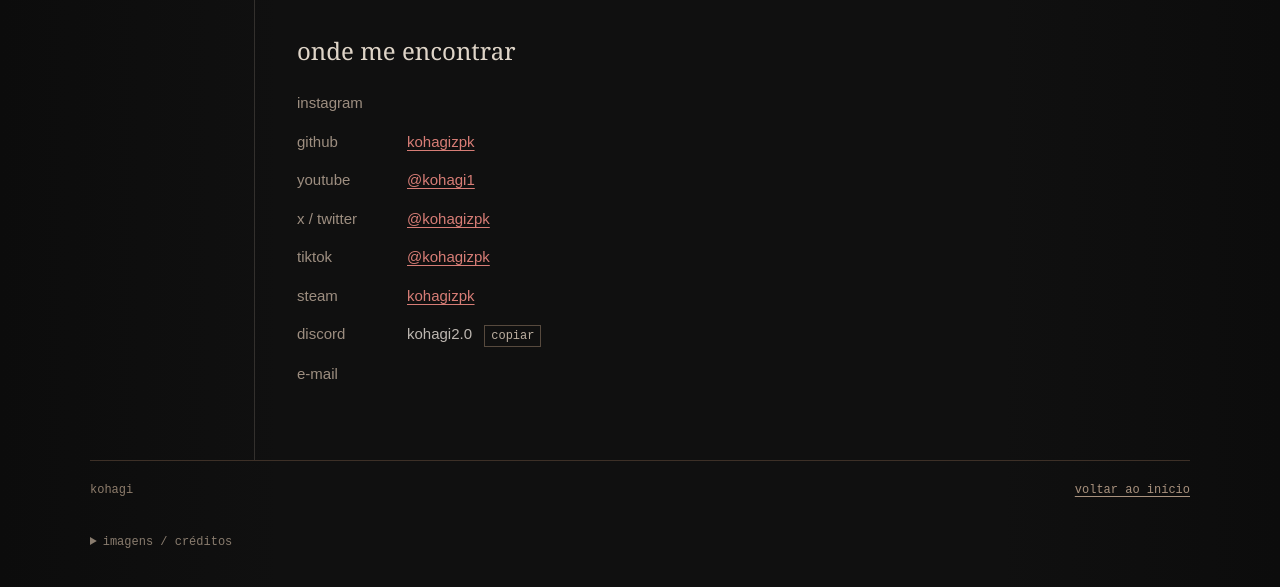
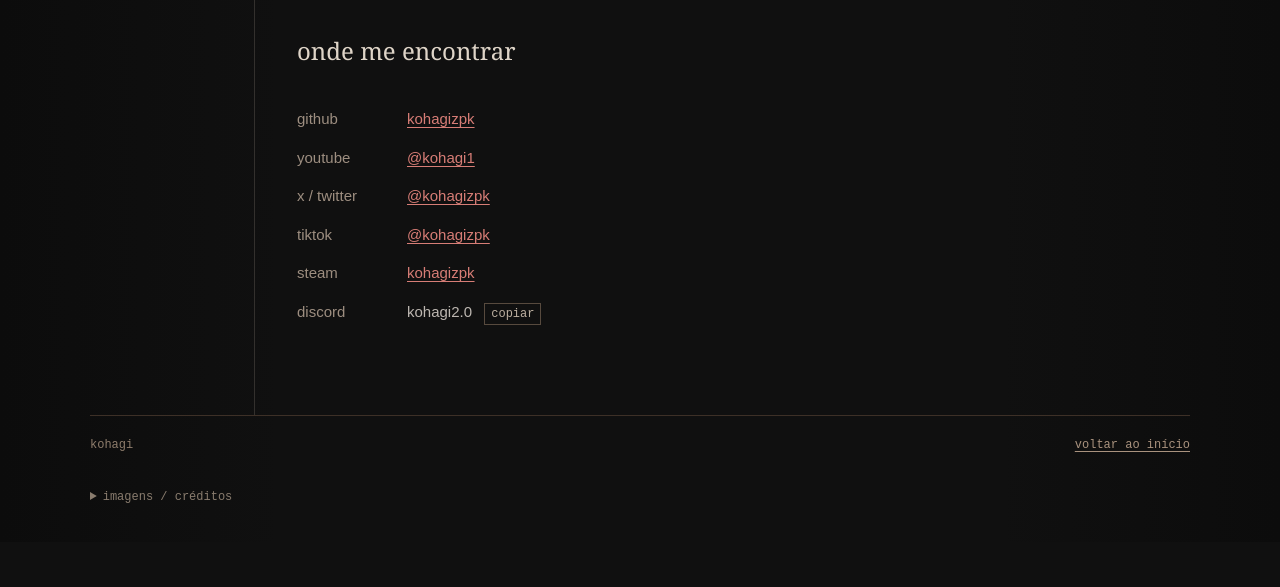
Before and after one commit to kohagizpk/portfolio, a plain HTML site: page index.html in a window 1280 px wide. Shown: the part 3032-3619 px from the top of the page. After the commit the page ends 3574 px from the top, so only its background shows below. Drawn offline with Linux system fonts and the light colour scheme.

Commit message:
Remove unused contact labels

```diff
--- a/index.html
+++ b/index.html
@@ -206,7 +206,6 @@
                     <h2>onde me encontrar</h2>
                     <dl class="links">
                         <div>
-                            <dt>instagram</dt>
                         </div>
                         <div>
                             <dt>github</dt>
@@ -239,7 +238,6 @@
                                     aria-label="copiar discord kohagi2.0">copiar</button></dd>
                         </div>
                         <div>
-                            <dt>e-mail</dt>
                         </div>
                     </dl>
                     <p id="copy-status" role="status" aria-live="polite"></p>
```
